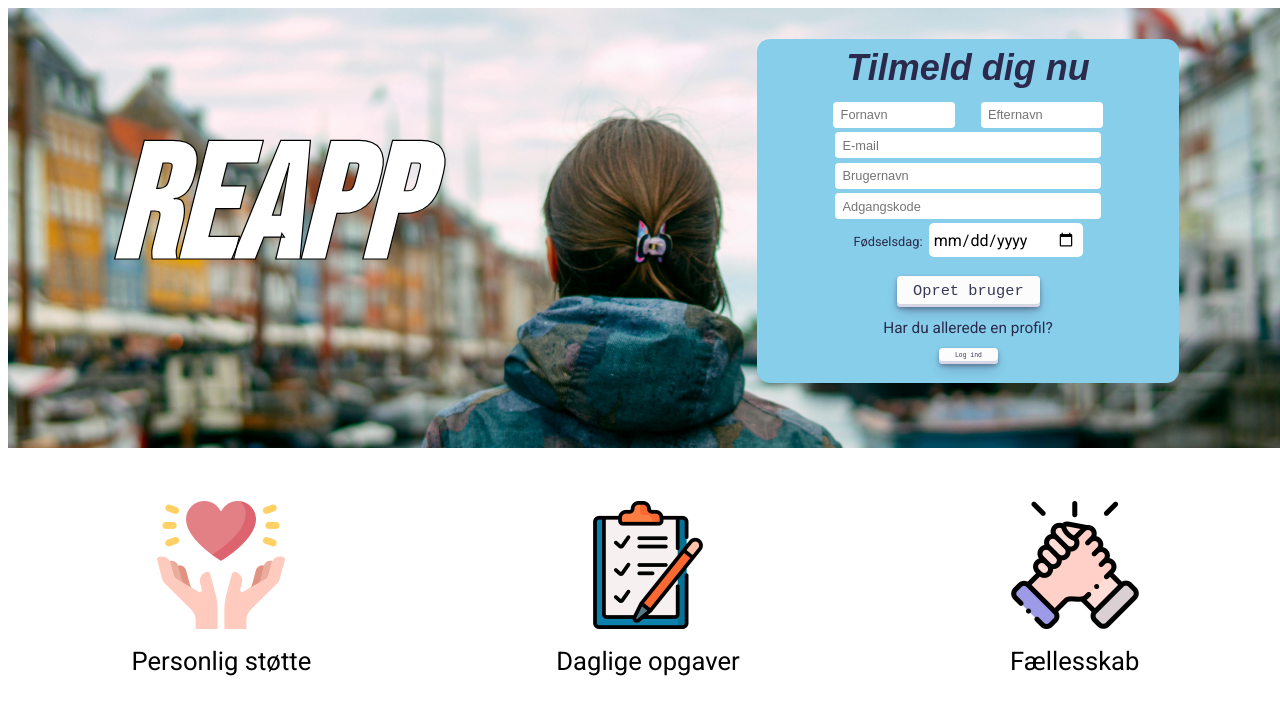
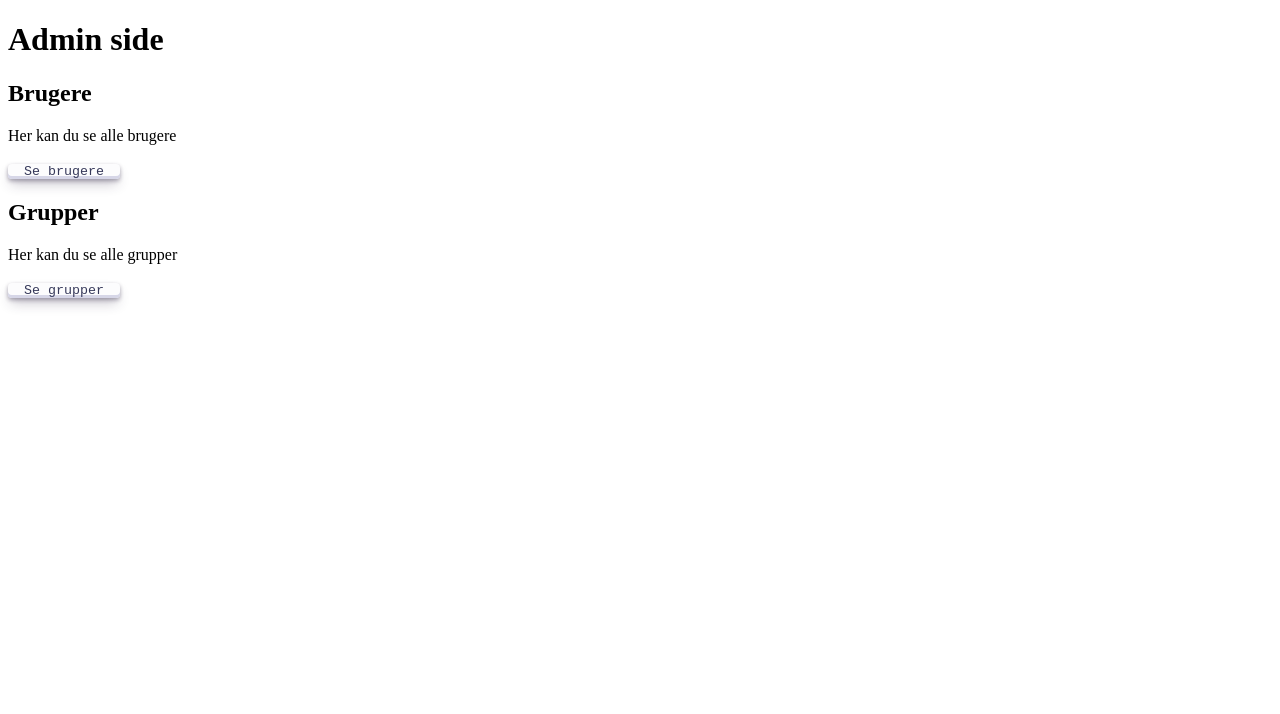
Before and after one commit to jackvwh/REapp, a React (Create React App) app in the folder Client/: page /notadminpage in a window 1280 px wide. Shown: the top 714 px of the page. Built offline with nearby package versions, Linux system fonts and the light colour scheme.

Commit message:
routing fix + adminpage

```diff
--- a/Client/src/App.js
+++ b/Client/src/App.js
@@ -1,14 +1,16 @@
 import React from 'react';
 import { BrowserRouter as Router, Route, Routes } from 'react-router-dom';
 import HomePage from './pages/homepage.jsx';
-import UserPage from './pages/userpage.jsx';
+import AdminPage from './pages/adminpage.jsx';
+import UserProfile from './pages/userProfile.jsx';
 
 function App() {
   return (
     <Router>
       <Routes>
         <Route path="/" element={<HomePage />} />
-        <Route path="/userpage" element={<UserPage />} />
+        <Route path="/userpage" element={<UserProfile />} />
+        <Route path="/notadminpage" element={<AdminPage />} />
         {/* Add other routes here */}
       </Routes>
     </Router>
--- a/Client/src/components/userProfileDetails.jsx
+++ b/Client/src/components/userProfileDetails.jsx
@@ -1,6 +1,6 @@
 import React, { useState } from 'react';
 import Select from 'react-select';
-import '../stylesheets/userProfile.css';
+import '../styles/userProfile.css';
 
 function UserProfileDetails() {
   const [userData, setUserData] = useState({
--- a/Client/src/components/userProfileHeader.jsx
+++ b/Client/src/components/userProfileHeader.jsx
@@ -1,5 +1,5 @@
 import React from 'react';
-import '../stylesheets/userProfile.css';
+import '../styles/userProfile.css';
 
 function UserProfileHeader() {
   return (
--- a/Client/src/index.js
+++ b/Client/src/index.js
@@ -1,14 +1,11 @@
 import React from 'react';
 import ReactDOM from 'react-dom/client';
 import './styles/tailwind.css';
-import HomePage from './pages/homepage.jsx';
-import NotificationForm from './components/forms/notification';
+import App from './App';
 
 const root = ReactDOM.createRoot(document.getElementById('root'));
 root.render(
   <React.StrictMode>
-    <HomePage />
-
-    <NotificationForm />
+    <App />
   </React.StrictMode>
 );
--- /dev/null
+++ b/Client/src/pages/adminpage.jsx
@@ -0,0 +1,30 @@
+import React from "react";
+
+
+function AdminPage() {
+    return (
+        <>
+        <main>
+            <div className="admin-page-container">
+            <div className="admin-page-header">
+                <h1>Admin side</h1>
+            </div>
+            <div className="admin-page-body">
+                <div className="admin-page-body-left">
+                <h2>Brugere</h2>
+                <p>Her kan du se alle brugere</p>
+                <button className="button-30">Se brugere</button>
+                </div>
+                <div className="admin-page-body-right">
+                <h2>Grupper</h2>
+                <p>Her kan du se alle grupper</p>
+                <button className="button-30">Se grupper</button>
+                </div>
+            </div>
+            </div>
+        </main>
+        </>
+    );
+    }
+
+export default AdminPage;
```
